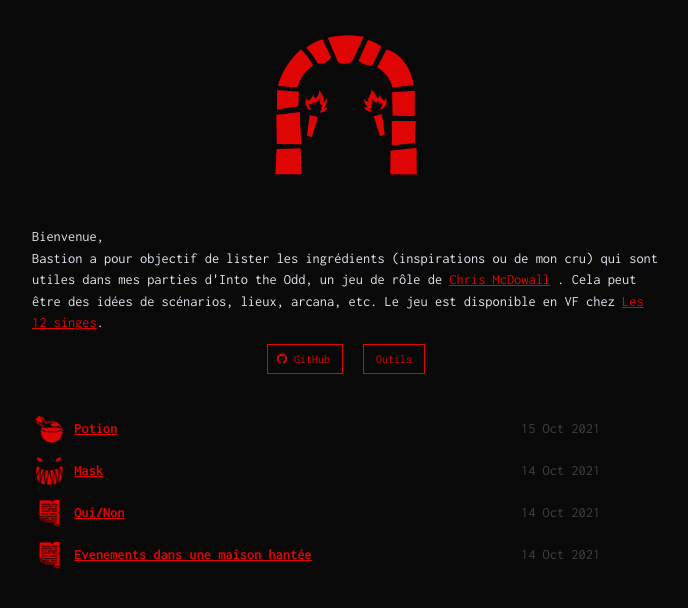
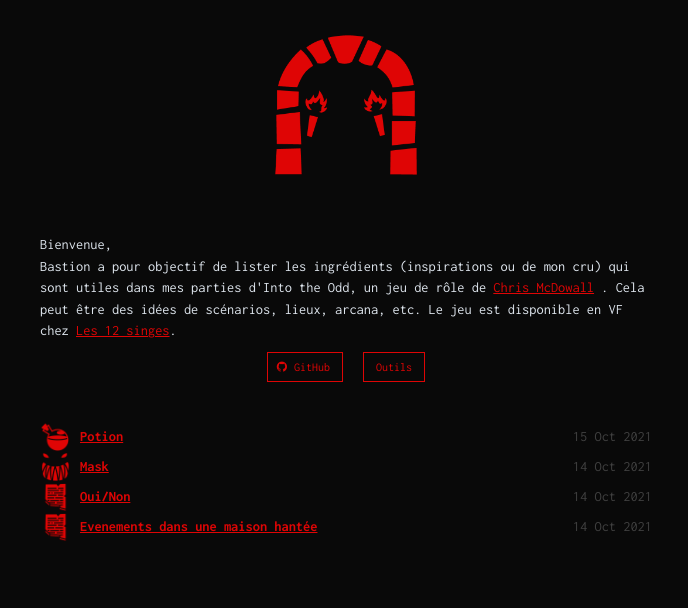
Before and after one commit to vurtn/bastion, a Jekyll site: the page built from index.html, in a window 1280 px wide. Shown: the top 608 px of the page, without its empty margins (294-982 px from the left). Built offline with Jekyll 4.4.1, drawn with Linux system fonts in a browser that asks for light colours; nearby versions of some CDN libraries; the list of posts is cut into pages by our own code.

Commit message:
styling of index et outils

```diff
--- a/_includes/posts.html
+++ b/_includes/posts.html
@@ -1,19 +1,13 @@
+<ul class="post-list">
 	{% for post in paginator.posts %}
-<div class="post-list">
-	<div class="columns post-item">
-		<div class="column is-1 post-item-icone">
-			<img src="/bastion/assets/img/icones/{{ post.tags }}.png" class="post-item-icone-img" alt="{{post.tag}} icon">
+
+	<li>
+		<div><img src="/bastion/assets/img/icones/{{ post.tags }}.png" class="post-item-icone-img" alt="{{post.tag}} icon">
+			<a href="{{ post.url | relative_url }}" class="post-item-title">{{ post.title }}</a>
 		</div>
-		<div class="column is-8 post-item-title">
-			<p><a href="{{ post.url | relative_url }}">{{ post.title }}</a></p>
-		</div>
-		<div class="column is-3 post-item-date">
-			<p>{{ post.date | date_to_string }}</p>
-		</div>
-	</div>
-</div>
+		<span class="post-item-date">{{ post.date | date_to_string }}</span>
+	</li>
 	{% endfor %}
-
 	{% if paginator.total_pages > 1 %}
 	<ul class="pagination-list">
 		{% if paginator.previous_page %}
--- a/_sass/dice.scss
+++ b/_sass/dice.scss
@@ -5,7 +5,6 @@
 
 	#value {
 		text-align: center;
-		color: $main-red;
 		font-weight: bold;
 		font-size: 3rem;
 	}
--- a/_sass/main.scss
+++ b/_sass/main.scss
@@ -31,4 +31,5 @@ a {
 	margin: 0 auto;
 	font-family: "Inconsolata", monospace !important;
 	font-size: 0.90rem;
+	padding: 20px;
 }
--- a/_sass/posts.scss
+++ b/_sass/posts.scss
@@ -1,20 +1,18 @@
 @import "colors";
 
 .post-list {
+	li, li div {
+		display: flex;
+		align-items: center;
+		justify-content: space-between;
+	}
+
 	.post-item {
 		margin-bottom: 0px;
 	}
 
 	.post-item-date {
 		color: $item-date;
-		display: flex;
-		align-items: center;
-	}
-
-	.post-item-icone {
-		padding-right: 10px;
-		display: flex;
-		justify-content: right;
 	}
 
 	.post-item-icone-img {
@@ -22,7 +20,7 @@
 	}
 
 	.post-item-title {
-		padding-left: 0px;
+		margin-left: 10px;
 		display: flex;
 		align-items: center;
 		font-weight: bold;
```
Also changed, not shown: _includes/dice.html (+7 -7 lines), 2 other files. Lines whose indentation alone changed are shown as unchanged.
